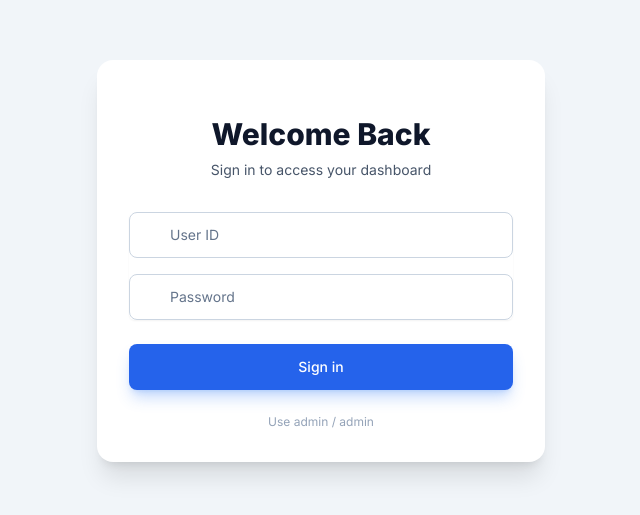
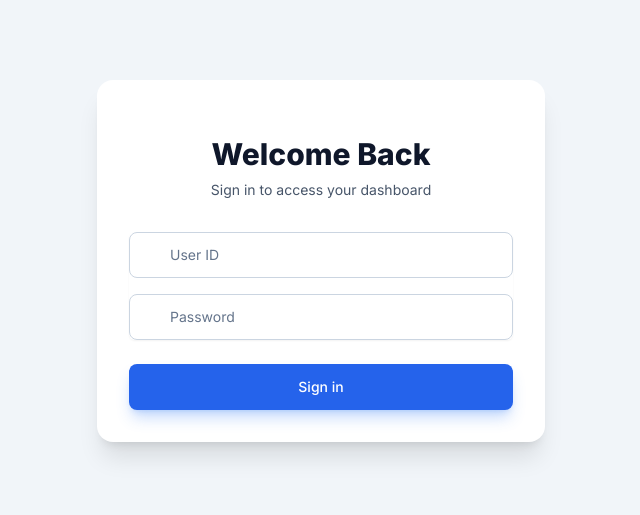
Before and after one commit to suryana22/purchasing-app, a Next.js app in the folder purchasing-app/frontend/: page / in a window 1280 px wide. Shown: the part 139-654 px from the top of the page, without its empty margins (319-959 px from the left). Built offline with nearby package versions, Linux system fonts and the light colour scheme.

Commit message:
Remove admin credentials hint from login page and automate JWT secret generation in install script

```diff
--- a/purchasing-app/frontend/src/app/page.tsx
+++ b/purchasing-app/frontend/src/app/page.tsx
@@ -102,9 +102,6 @@
             </button>
           </div>
 
-          <div className="text-center text-xs text-slate-400">
-            Use admin / admin
-          </div>
         </form>
       </div>
     </div>
```
Also changed, not shown: 1 other file (tests, documents, lock files or other folders).
